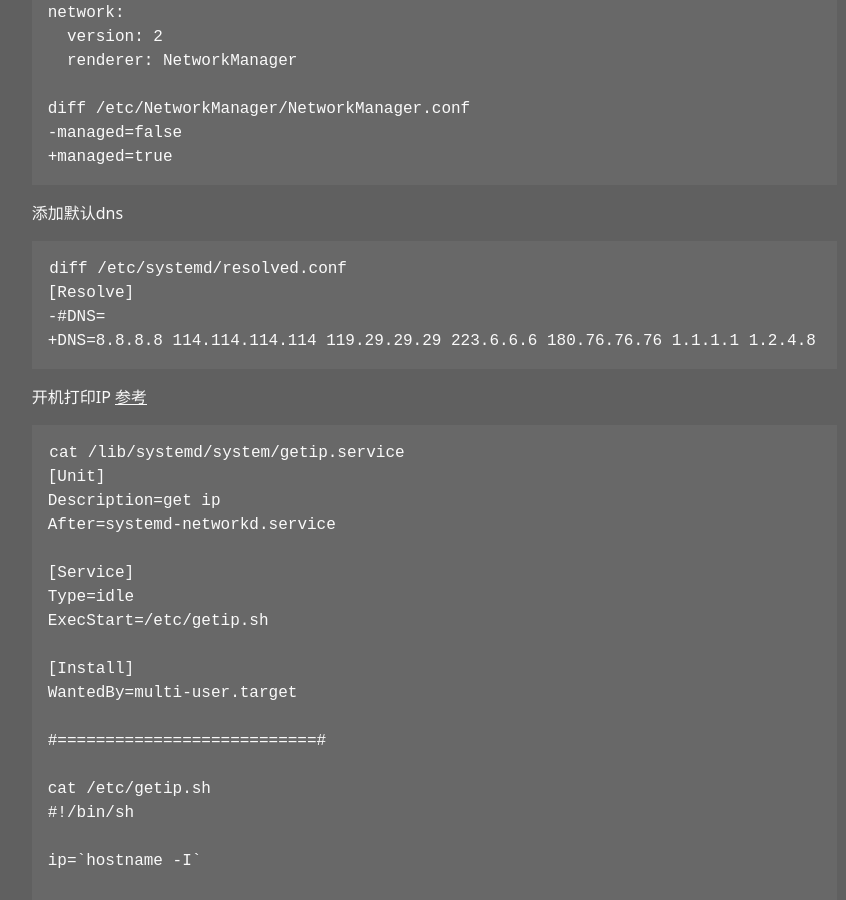
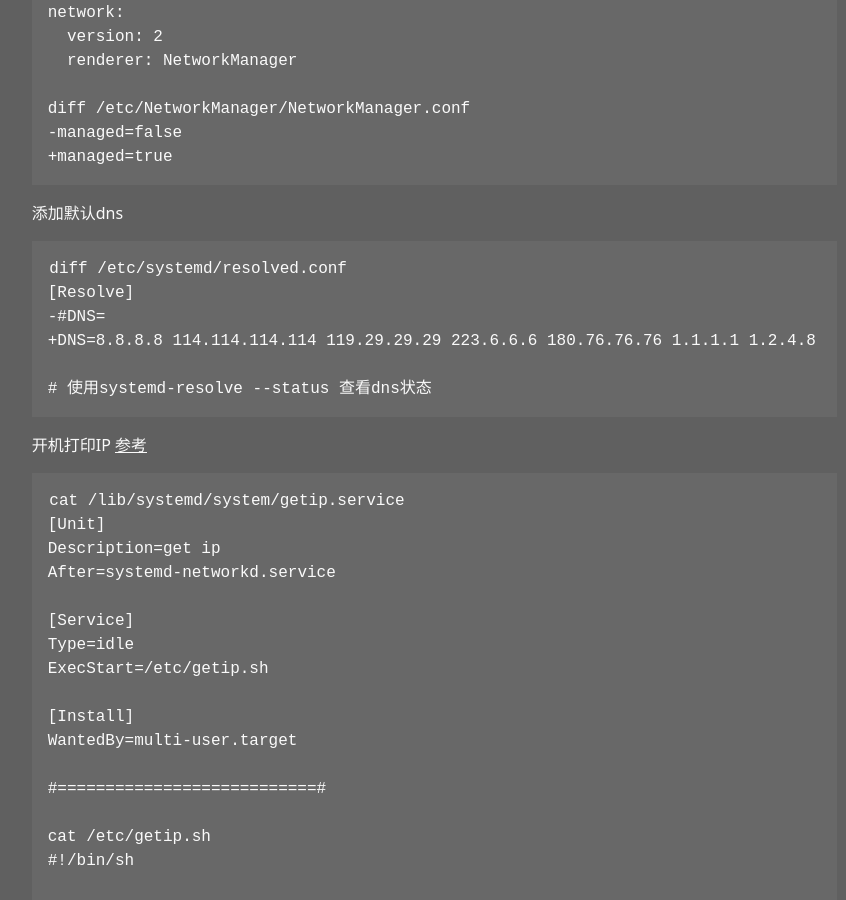
Before and after one commit to fixed-link/fixed-link.com, a Jekyll site: the page built from _posts/2022-03-19-port-ubuntu.md, in a window 1280 px wide and 900 px high, scrolled down 1023 px. Shown: the whole window, without its empty margins (251-1097 px from the left). Built offline with Jekyll 4.4.1, drawn with Linux system fonts in a browser that asks for light colours.

Commit message:
Update 2022-03-19-port-ubuntu.md

````diff
--- a/_posts/2022-03-19-port-ubuntu.md
+++ b/_posts/2022-03-19-port-ubuntu.md
@@ -61,6 +61,8 @@ diff /etc/systemd/resolved.conf
 [Resolve]
 -#DNS=
 +DNS=8.8.8.8 114.114.114.114 119.29.29.29 223.6.6.6 180.76.76.76 1.1.1.1 1.2.4.8
+
+# 使用systemd-resolve --status 查看dns状态
 ```
 
 开机打印IP [参考](https://www.jianshu.com/p/7fd8b6ea336e)
````
